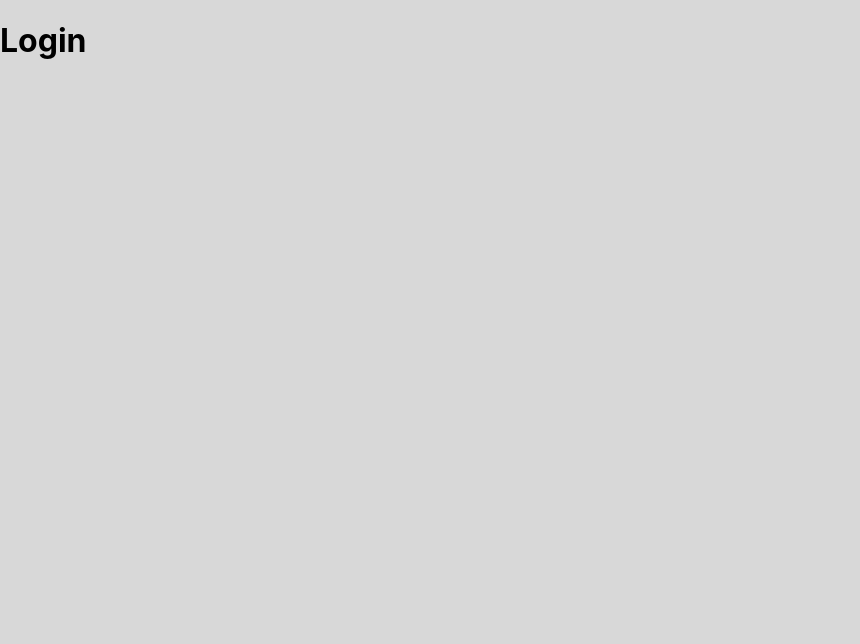
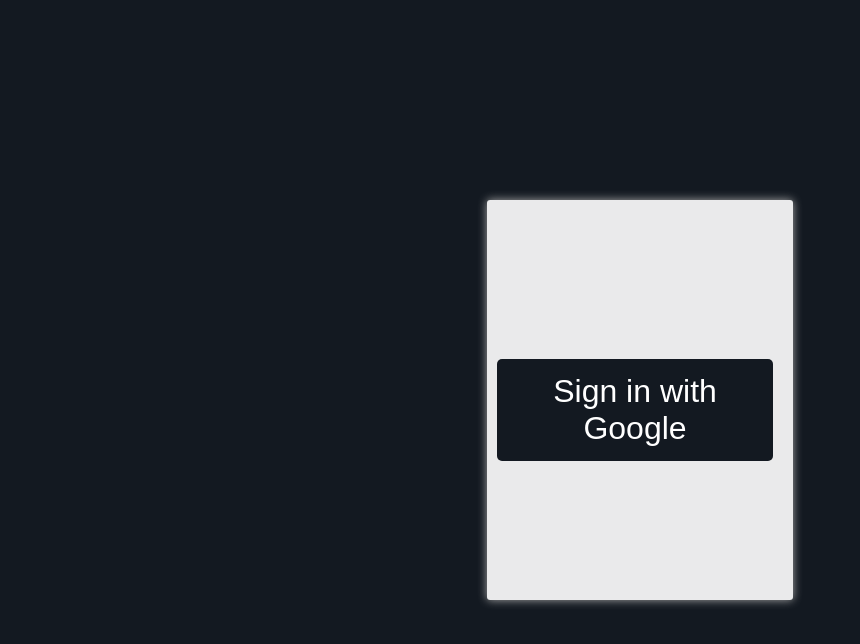
Before and after one commit to Vikas2426/amazon-clone, a React (Create React App) app: page /amazon-clone/login in a window 1280 px wide. Shown: the top 644 px of the page, without its empty margins (0-860 px from the left). Built offline with nearby package versions, Linux system fonts and the light colour scheme.

Commit message:
add firebase authentication

```diff
--- a/package.json
+++ b/package.json
@@ -9,6 +9,7 @@
     "@testing-library/jest-dom": "^4.2.4",
     "@testing-library/react": "^9.5.0",
     "@testing-library/user-event": "^7.2.1",
+    "firebase": "^7.22.0",
     "react": "^16.13.1",
     "react-dom": "^16.13.1",
     "react-router-dom": "^5.2.0",
--- a/public/index.html
+++ b/public/index.html
@@ -2,13 +2,7 @@
 <html lang="en">
   <head>
     <meta charset="utf-8" />
-    <link rel="icon" href="%PUBLIC_URL%/favicon.ico" />
     <meta name="viewport" content="width=device-width, initial-scale=1" />
-    <meta name="theme-color" content="#000000" />
-    <meta
-      name="description"
-      content="Web site created using create-react-app"
-    />
 
     <title>Clone</title>
   </head>
--- /dev/null
+++ b/src/components/Login.css
@@ -0,0 +1,31 @@
+.login-page {
+  height: 100vh;
+  background-color: #131921;
+  display: flex;
+  justify-content: center;
+  align-items: center;
+  color: #131921;
+}
+
+.login-card {
+  background-color: rgba(255, 255, 255, 0.91);
+  box-shadow: 0px 0px 10px darkgray;
+  height: 50vh;
+  border-radius: 3px;
+  display: flex;
+  justify-content: center;
+  align-items: center;
+  padding: 10px;
+}
+
+.login-btn {
+  background-color: #131921;
+  font-size: 2em;
+  padding: 5%;
+  border-radius: 5px;
+}
+
+.login-btn:hover {
+  color: #131921;
+  background-color: rgba(255, 255, 255, 0.91);
+}
--- a/src/components/Login.js
+++ b/src/components/Login.js
@@ -1,6 +1,15 @@
 import React from 'react';
+import './Login.css';
+import { signInWithGoogle } from '../firebase/firebase.utils.js';
 
-const Login = () => <div className="login"><h1>Login</h1></div>;
+const Login = () => {
+    return (
+        <div className="login-page">
+            <div className='login-card'>
+                <button className='login-btn' onClick={signInWithGoogle}>Sign in with Google</button>
+            </div>
+        </div>)
+}
 
 
 
--- /dev/null
+++ b/src/firebase/firebase.utils.js
@@ -0,0 +1,24 @@
+import firebase from 'firebase/app';
+import 'firebase/firestore';
+import 'firebase/auth';
+
+const config = {
+    apiKey: "AIzaSyBPH1mjsUtqA9fkCNyyD7f1nESIEwRhCWc",
+    authDomain: "clone-81a36.firebaseapp.com",
+    databaseURL: "https://clone-81a36.firebaseio.com",
+    projectId: "clone-81a36",
+    storageBucket: "clone-81a36.appspot.com",
+    messagingSenderId: "652787402532",
+    appId: "1:652787402532:web:491bd8e9a414df6b5655b1"
+};
+
+firebase.initializeApp(config);
+
+export const auth = firebase.auth();
+export const firestore = firebase.firestore();
+
+const provider = new firebase.auth.GoogleAuthProvider();
+provider.setCustomParameters({ prompt: 'select_account' });
+export const signInWithGoogle = () => auth.signInWithPopup(provider);
+
+export default firebase;
--- a/src/index.css
+++ b/src/index.css
@@ -1,4 +1,9 @@
+* {
+  box-sizing: border-box;
+}
 body {
+  width: 100vw;
+  height: 100vh;
   margin: 0;
   font-family: -apple-system, BlinkMacSystemFont, "Segoe UI", "Roboto", "Oxygen",
     "Ubuntu", "Cantarell", "Fira Sans", "Droid Sans", "Helvetica Neue",
```
Also changed, not shown: 1 other file (tests, documents, lock files or other folders).
